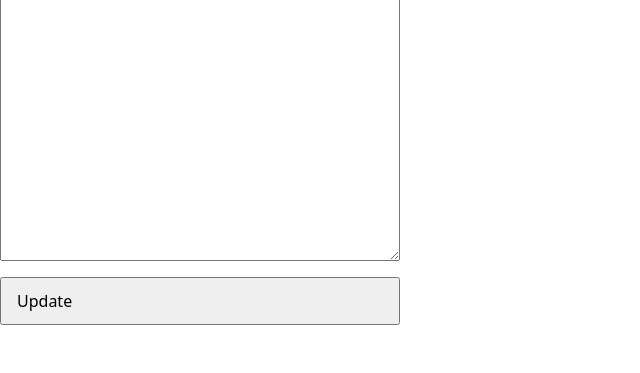
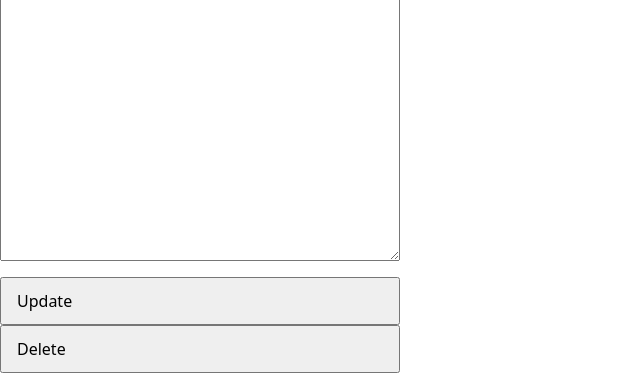
Before and after one commit to LinnSilver/scifi-book-club-pj4, a Django app: template templates/update_book.html in a window 1280 px wide. Shown: the part 711-1084 px from the top of the page, without its empty margins (0-640 px from the left). Before the commit the page ends 1036 px from the top, so only its background shows below. Run offline with Django 3.2, Linux system fonts and the light colour scheme; the template is opened without the code that fills it: values that come from a table or form of the project are taken from there, others are empty; some web fonts are replaced.

Commit message:
Add delete button to update_book

```diff
--- a/templates/update_book.html
+++ b/templates/update_book.html
@@ -9,4 +9,10 @@
   <input type="submit" value="Update">
 </form>
 
+<!-- Delete book form -->
+<form method="POST" action="{% url 'delete_book' book.id %}">
+  {% csrf_token %}
+  <input type="submit" value="Delete">
+</form>
+
 {% endblock %}
```
